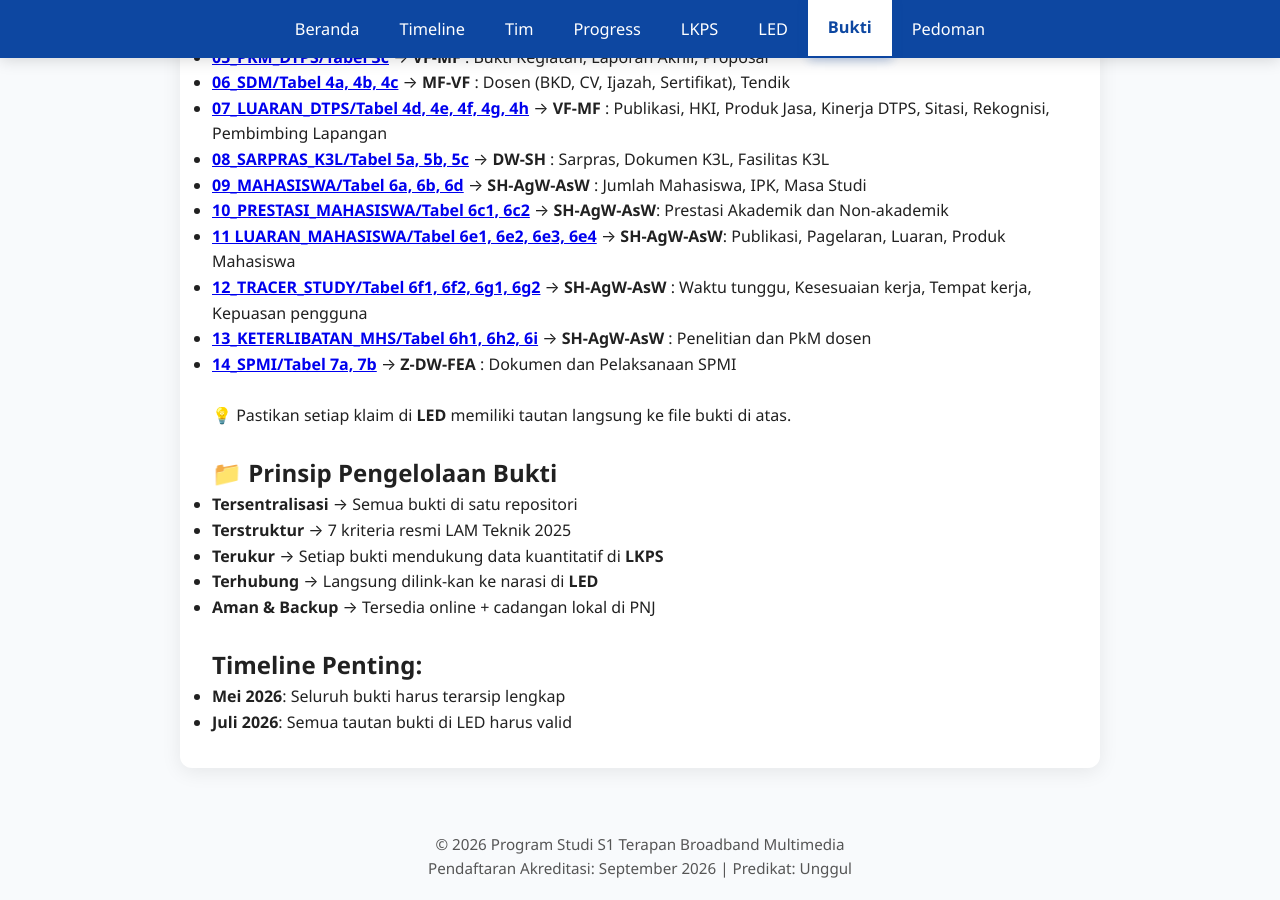
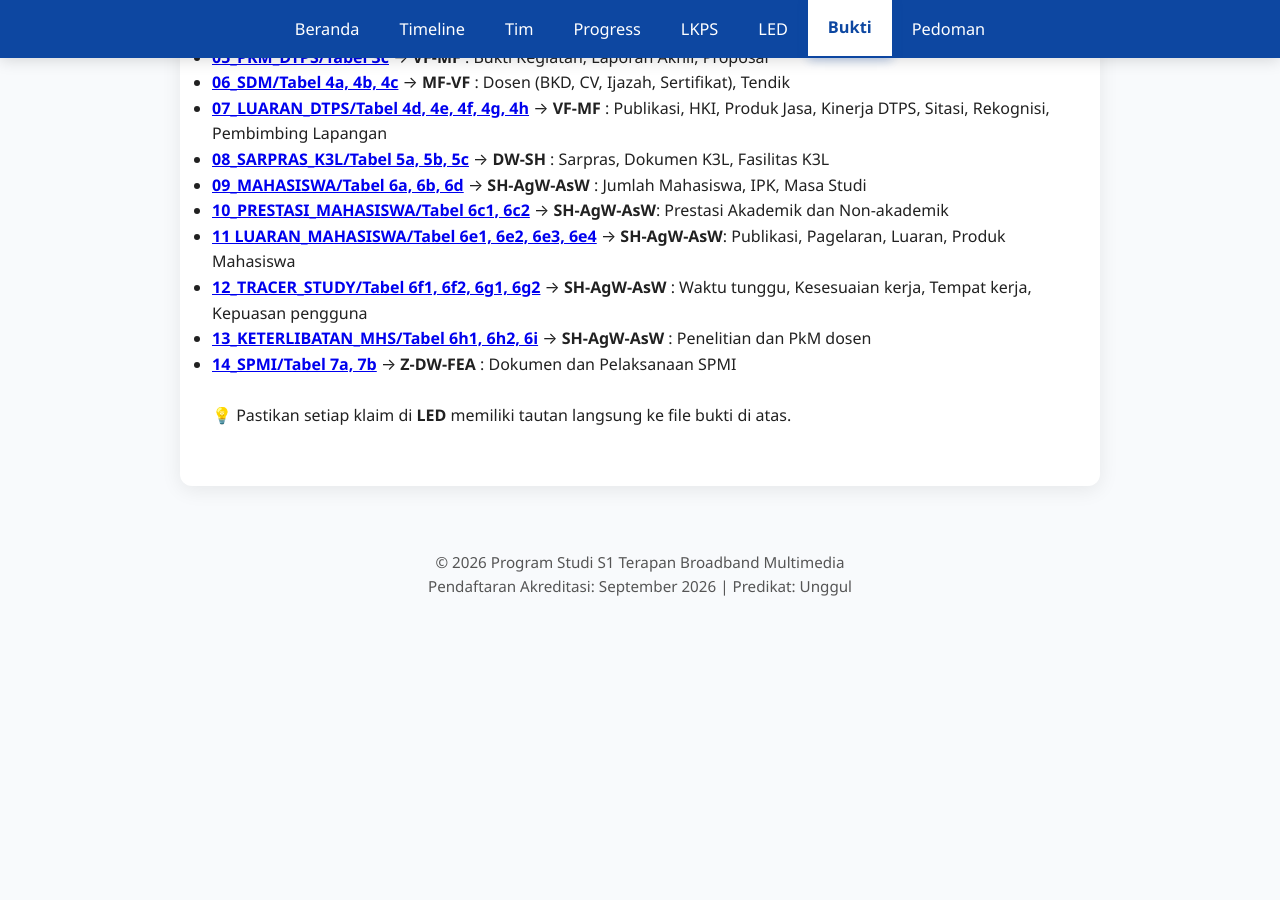
Before and after one commit to portal-psbm/aksibm-26, a Jekyll site: the page built from bukti.md, in a window 1280 px wide and 900 px high, scrolled down 575 px. Built offline with Jekyll 4.4.1, drawn with Linux system fonts in a browser that asks for light colours; after the commit the page ends 1194 px from its top, so only the background shows below that.

Commit message:
Perbarui bukti

```diff
--- a/bukti.md
+++ b/bukti.md
@@ -33,14 +33,3 @@ permalink: /bukti/
 - **[14_SPMI/Tabel 7a, 7b](https://drive.google.com/drive/folders/10PnP_REG3oG0w5_NDJ-i2qmhI7rjtN9a)** → **Z-DW-FEA** : Dokumen dan Pelaksanaan SPMI <br><br>
 
 > 💡 Pastikan setiap klaim di **LED** memiliki tautan langsung ke file bukti di atas. <br><br>
-
-## 📁 Prinsip Pengelolaan Bukti <br>
-- **Tersentralisasi** → Semua bukti di satu repositori
-- **Terstruktur** → 7 kriteria resmi LAM Teknik 2025
-- **Terukur** → Setiap bukti mendukung data kuantitatif di **LKPS**
-- **Terhubung** → Langsung dilink-kan ke narasi di **LED**
-- **Aman & Backup** → Tersedia online + cadangan lokal di PNJ <br><br>
-
-## **Timeline Penting**: <br>
-> - **Mei 2026**: Seluruh bukti harus terarsip lengkap
-> - **Juli 2026**: Semua tautan bukti di LED harus valid
```
